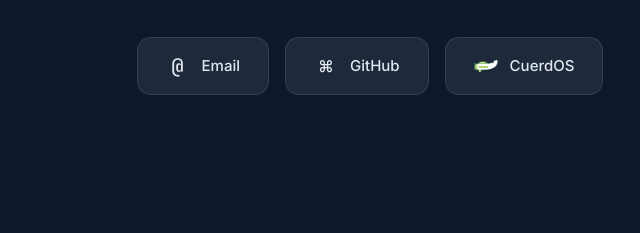
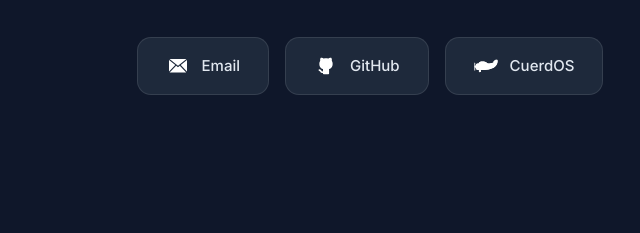
Before and after one commit to vault6kZ/portfolio, a plain HTML site: page index.html in a window 1280 px wide. Shown: the part 8540-8773 px from the top of the page, 270-910 px from the left. Drawn offline with Linux system fonts and the light colour scheme.

Commit message:
svg en botones

```diff
--- a/index.html
+++ b/index.html
@@ -1433,18 +1433,6 @@ section {
   display: flex;
   align-items: center;
   justify-content: center;
-}
-
-/* Contact link icons using pseudo-elements for simple shapes */
-.contact-link:nth-child(1) .contact-link-icon::before {
-  content: '@';
-  font-family: var(--font-mono);
-  font-weight: 500;
-}
-
-.contact-link:nth-child(2) .contact-link-icon::before {
-  content: '⌘';
-  font-size: 16px;
 }
 
 .contact-link-text {
@@ -2795,6 +2783,7 @@ a.text-link:hover {
             aria-label="Enviar email"
           >
             <span class="contact-link-icon" aria-hidden="true">
+              <img src="images/mail.svg" alt="" width="18" height="18">
             </span>
             <span class="contact-link-text">Email</span>
           </a>
@@ -2807,7 +2796,9 @@ a.text-link:hover {
             rel="noopener noreferrer"
             aria-label="Perfil de GitHub"
           >
-            <span class="contact-link-icon" aria-hidden="true"></span>
+            <span class="contact-link-icon" aria-hidden="true">
+              <img src="images/github.svg" alt="" width="20" height="20">
+            </span>
             <span class="contact-link-text">GitHub</span>
           </a>
 
@@ -2820,7 +2811,7 @@ a.text-link:hover {
             aria-label="Web de CuerdOS"
           >
             <span class="contact-link-icon" aria-hidden="true">
-              <img src="images/cuerdos-logo.png" alt="" width="24" height="24">
+              <img src="images/cuerdos.svg" alt="" width="24" height="24">
             </span>
             <span class="contact-link-text">CuerdOS</span>
           </a>
```
Also changed, not shown: images/cuerdos.svg (added), images/github.svg (added), images/github.webp (deleted), images/mail.svg (added).
